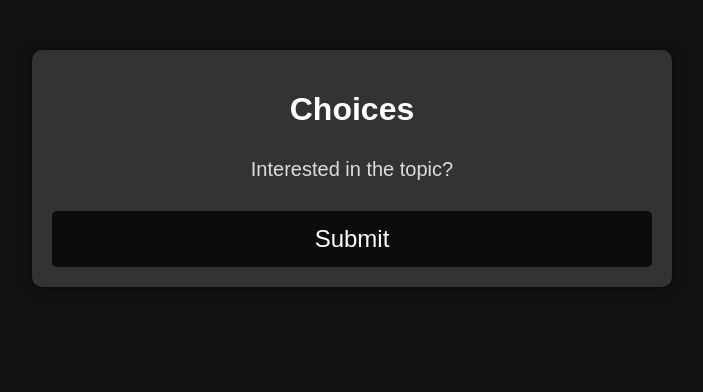
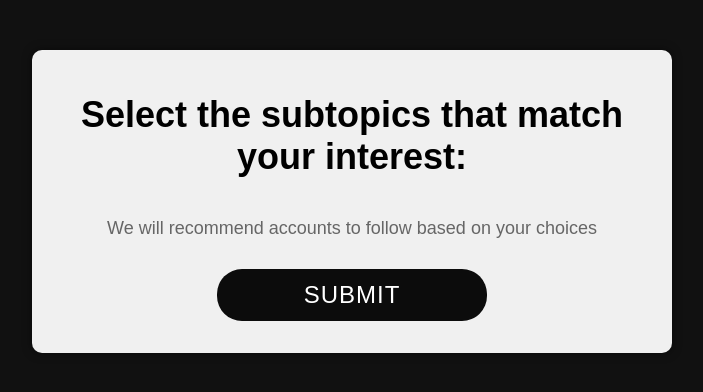
Before and after one commit to FloofyJin/XDeveloperCompetition2024, a Django app: page /choices/1/ in a window 1280 px wide. Shown: the top 392 px of the page, without its empty margins (288-991 px from the left). Run offline with Django 5.2, Linux system fonts and the light colour scheme.

Commit message:
improved style of choices.html

```diff
--- a/Django-Utils/InterestsApp/templates/choices.html
+++ b/Django-Utils/InterestsApp/templates/choices.html
@@ -9,7 +9,7 @@
         body {
             font-family: Arial, sans-serif;
             background-color: #111; /* Dark background color */
-            color: #ddd; /* Light text color */
+            color: #000; /* Black text color */
             margin: 0;
             padding: 0;
             box-sizing: border-box;
@@ -18,20 +18,20 @@
             max-width: 600px;
             margin: 50px auto;
             padding: 20px;
-            background-color: #333; /* Dark container background color */
+            background-color: #f0f0f0; /* Dark container background color */
             border-radius: 10px;
             box-shadow: 0 0 10px rgba(0, 0, 0, 0.5); /* Darker shadow */
         }
         h1 {
-            color: #fff; /* White text color */
+            color: #000; /* Black title color */
             text-align: center;
-            font-size: 32px;
-            margin-bottom: 30px;
+            font-size: 36px;
+            margin-bottom: 40px;
         }
         p {
-            color: #ddd; /* Light text color */
+            color: #666; /* Lighter text color */
             text-align: center;
-            font-size: 20px;
+            font-size: 18px; /* Smaller font size */
             margin-bottom: 30px;
         }
         form {
@@ -41,7 +41,7 @@
             display: block;
             margin-bottom: 15px;
             font-weight: bold;
-            color: #ddd; /* Light text color */
+            color: #000; /* Black text color */
             font-size: 24px;
         }
         .option {
@@ -56,10 +56,12 @@
             display: inline-block;
             cursor: pointer;
             padding: 12px 24px;
-            border-radius: 5px;
-            border: 2px solid #666; /* Darker border */
+            border-radius: 25px; /* Rounded border */
+            border: 2px solid #333; /* Darker border */
             transition: all 0.3s ease;
             font-size: 20px;
+            background-color: #f0f0f0; /* Dark container background color */
+            color: #000; /* Black text color */
         }
         input[type="radio"]:checked + label {
             background-color: #161616; /* Blue color */
@@ -68,27 +70,48 @@
         }
         input[type="submit"] {
             display: block;
-            width: 100%;
+            width: 45%;
             padding: 14px;
             margin-top: 30px;
+            margin: 0 auto; /* Center the submit button horizontally */
             border: none;
-            border-radius: 5px;
+            border-radius: 25px; /* Rounded border */
             background-color: #0c0c0c; /* Blue color */
             color: #fff; /* White text color */
             font-size: 24px;
             cursor: pointer;
             transition: background-color 0.3s ease;
+            text-transform: uppercase; /* Uppercase button text */
+            letter-spacing: 1px; /* Spacing between letters */
         }
+        input[type="submit"] {
+            display: block;
+            width: 45%;
+            padding: 12px;
+            margin-top: 20px; /* Adjust the margin-top value */
+            margin-bottom: 12px; /* Add margin at the bottom of the submit button */
+            margin-left: auto;
+            margin-right: auto;
+            border: none;
+            border-radius: 25px; /* Rounded border */
+            background-color: #0c0c0c; /* Blue color */
+            color: #fff; /* White text color */
+            font-size: 24px;
+            cursor: pointer;
+            transition: background-color 0.3s ease;
+            text-transform: uppercase; /* Uppercase button text */
+            letter-spacing: 1px; /* Spacing between letters */
+        }
+
         input[type="submit"]:hover {
-            background-color: #ededed; /* Darker blue color on hover */
-            color: #0c0c0c;
+            background-color: #191919; /* Darker blue color on hover */
         }
     </style>
 </head>
 <body>
     <div class="container">
-        <h1>Choices</h1>
-        <p>Interested in the topic?</p> <!-- Updated label text -->
+        <h1>Select the subtopics that match your interest:</h1>
+        <p>We will recommend accounts to follow based on your choices</p>
         <form method="post">
             {% csrf_token %}
             {% for subtopic in subtopics %}
```
